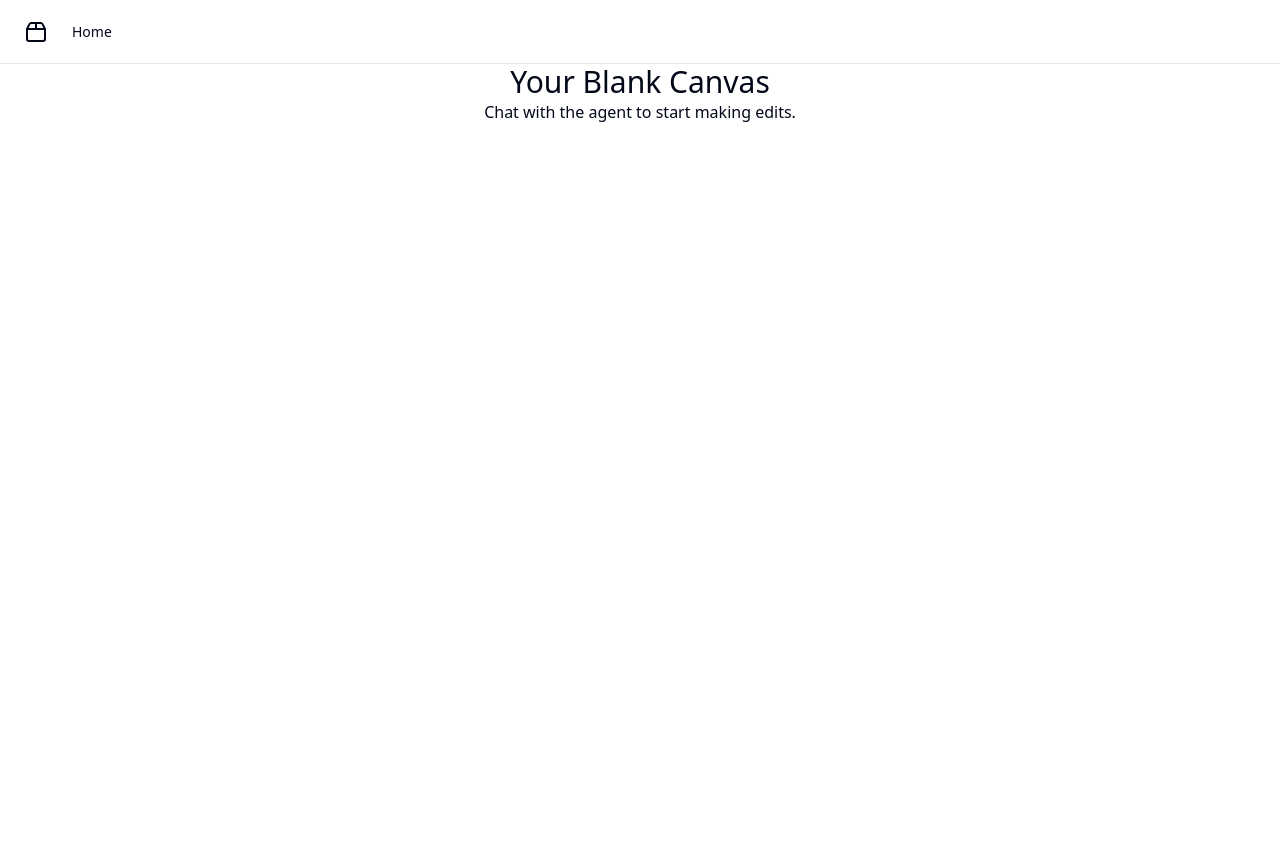
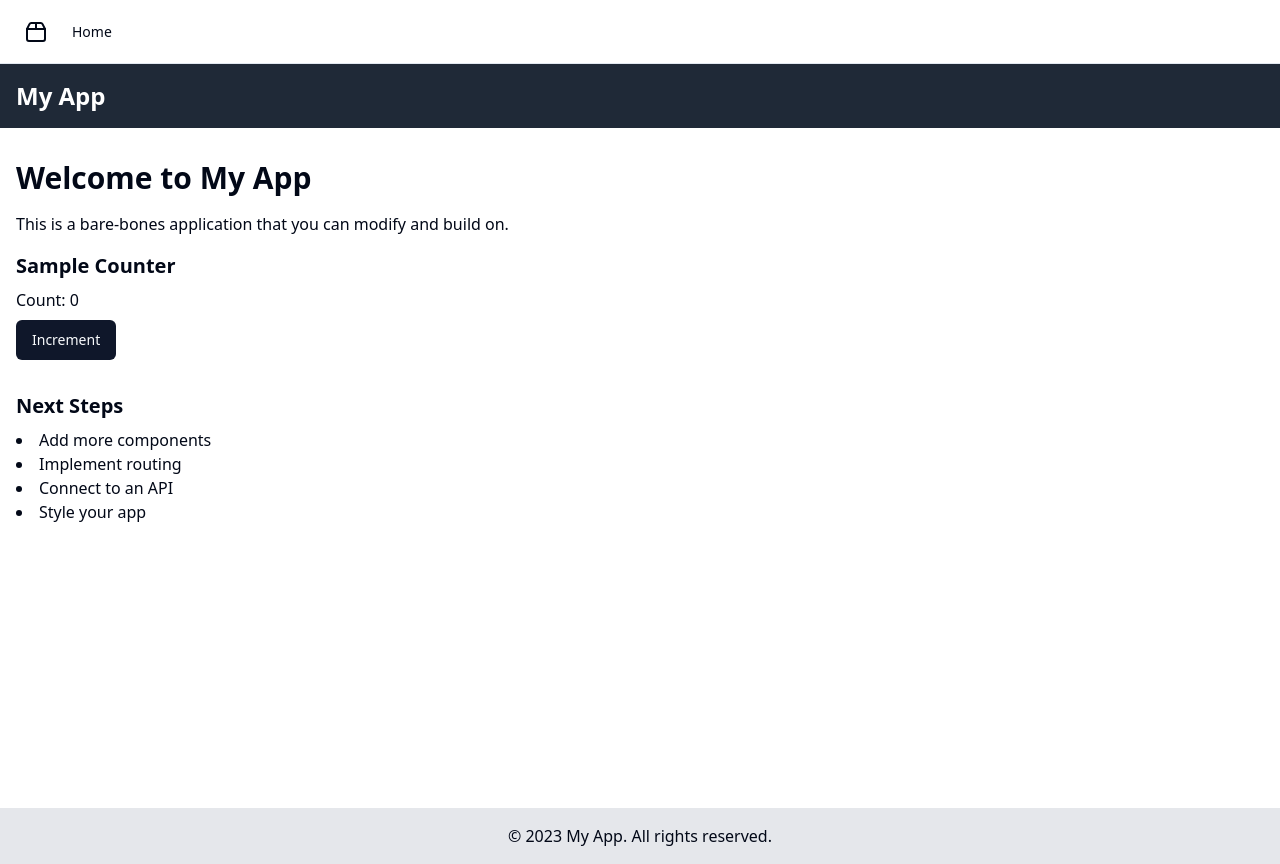
Before and after one commit to GPT-Engineer-App-Dev/project-template, a React (Vite) app: page / in a window 1280 px wide. Before the commit the page ends 800 px from the top, so only its background shows below. Built offline with nearby package versions, Linux system fonts and the light colour scheme.

Commit message:
GPT Engineer Update

```diff
--- a/src/pages/Index.jsx
+++ b/src/pages/Index.jsx
@@ -1,10 +1,39 @@
-// Update this page (the content is just a fallback if you fail to update the page)
+import { useState } from 'react';
+import { Button } from "@/components/ui/button";
 
 const Index = () => {
+  const [count, setCount] = useState(0);
+
   return (
-    <div className="text-center">
-      <h1 className="text-3xl">Your Blank Canvas</h1>
-      <p>Chat with the agent to start making edits.</p>
+    <div className="min-h-screen flex flex-col">
+      <header className="bg-gray-800 text-white p-4">
+        <h1 className="text-2xl font-bold">My App</h1>
+      </header>
+
+      <main className="flex-grow container mx-auto px-4 py-8">
+        <h2 className="text-3xl font-semibold mb-4">Welcome to My App</h2>
+        <p className="mb-4">This is a bare-bones application that you can modify and build on.</p>
+
+        <div className="mb-8">
+          <h3 className="text-xl font-semibold mb-2">Sample Counter</h3>
+          <p className="mb-2">Count: {count}</p>
+          <Button onClick={() => setCount(count + 1)}>Increment</Button>
+        </div>
+
+        <div>
+          <h3 className="text-xl font-semibold mb-2">Next Steps</h3>
+          <ul className="list-disc list-inside">
+            <li>Add more components</li>
+            <li>Implement routing</li>
+            <li>Connect to an API</li>
+            <li>Style your app</li>
+          </ul>
+        </div>
+      </main>
+
+      <footer className="bg-gray-200 p-4 text-center">
+        <p>&copy; 2023 My App. All rights reserved.</p>
+      </footer>
     </div>
   );
 };
```
